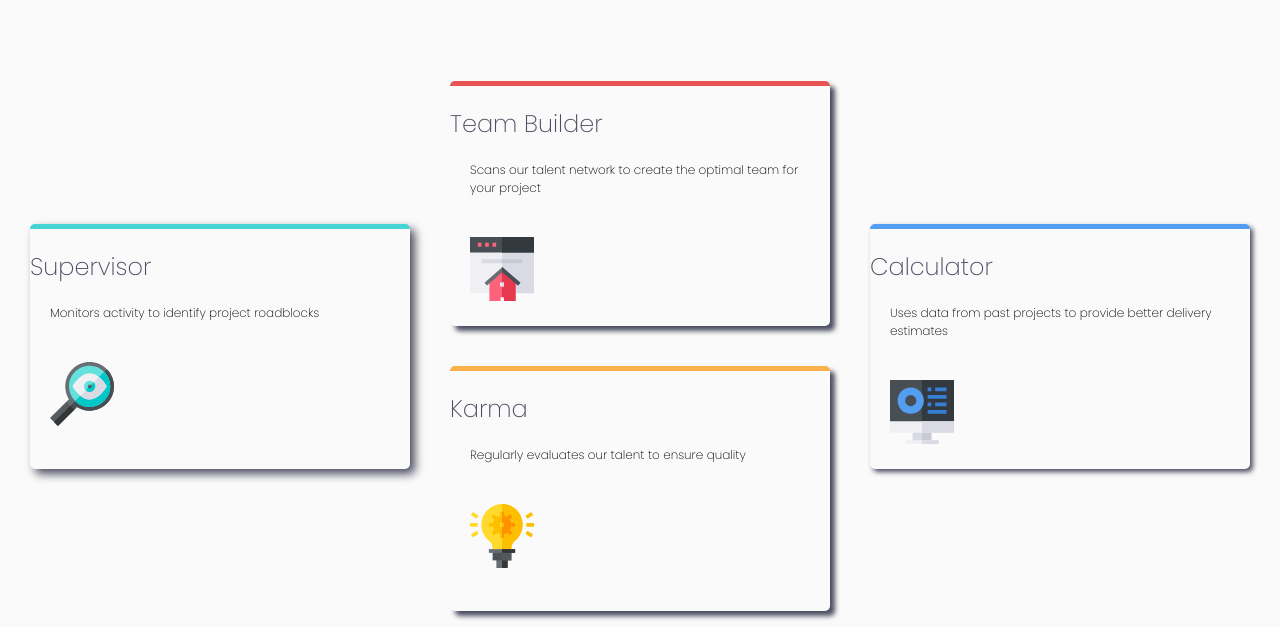
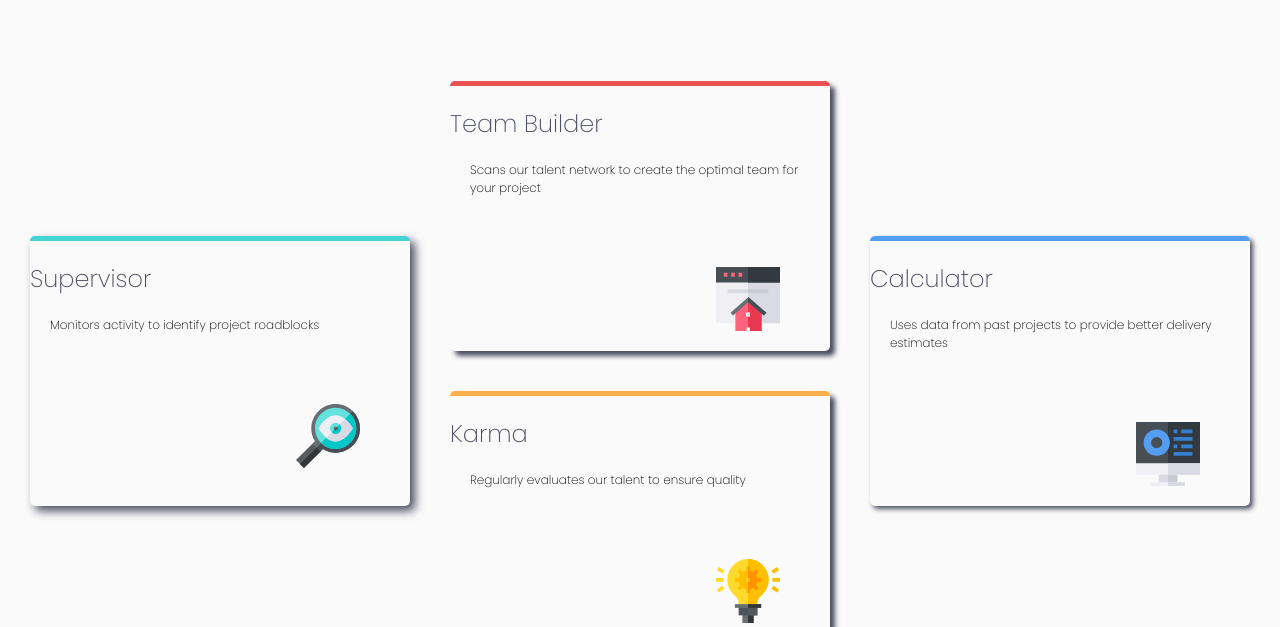
Before and after one commit to mohamedsaad2006/four-card-feature-section-master, a plain HTML site: page four-card-feature-section-master/index.html in a window 1280 px wide. Shown: the part 173-800 px from the top of the page. Drawn offline with Linux system fonts and the light colour scheme.

Commit message:
for labtop

```diff
--- a/four-card-feature-section-master/style.css
+++ b/four-card-feature-section-master/style.css
@@ -101,11 +101,18 @@ footer{
     text-align: center;
 
 }
+img{
+    float: right;
+    margin-right: 50px;
+    margin-top: 50px;
+
+}
 @media screen and (max-width: 768px) {
     .container {
      display: flex;
      flex-direction: column;
 
+
     }
 
   }
```
Also changed, not shown: four-card-feature-section-master/style.min.css.
